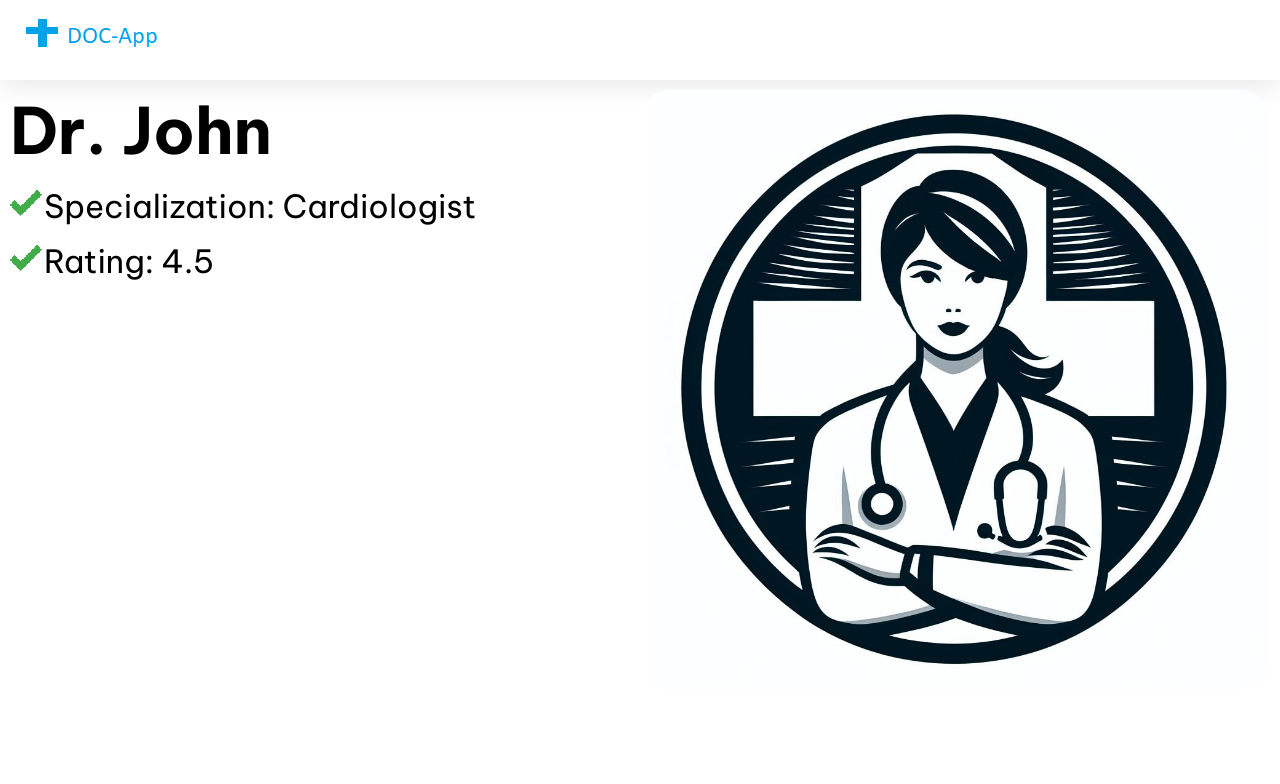
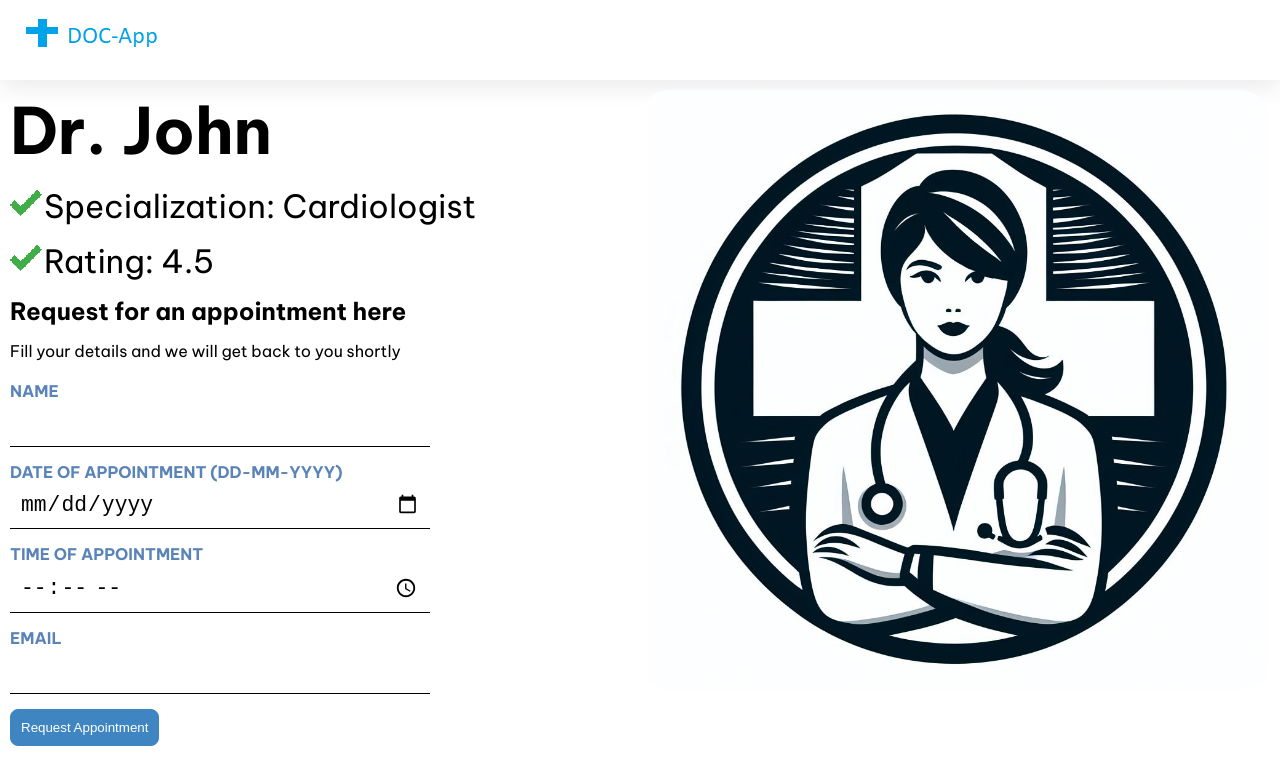
Before and after one commit to aathanush/my-app, an Angular app: page /docdetails/1 in a window 1280 px wide. Shown: the top 784 px of the page. Built offline with nearby package versions, Linux system fonts and the light colour scheme.

Commit message:
Added forms functionality to website

```diff
--- a/src/app/docdetails/docdetails.component.ts
+++ b/src/app/docdetails/docdetails.component.ts
@@ -1,12 +1,14 @@
 import { Component, inject } from '@angular/core';
-import { CommonModule } from '@angular/common';
+import { CommonModule, DatePipe } from '@angular/common';
 import { ActivatedRoute } from '@angular/router';
 import { PatientService } from '../patient.service';
 import { Doctor } from '../doctor';
+import { FormControl, FormGroup, ReactiveFormsModule } from '@angular/forms';
+import { TimeInterval } from 'rxjs/internal/operators/timeInterval';
 @Component({
   selector: 'app-docdetails',
   standalone: true,
-  imports: [],
+  imports: [CommonModule, ReactiveFormsModule],
   template: `
   <article>
     <img class="listing-photo" [src]="doctor?.photo"
@@ -17,6 +19,25 @@ import { Doctor } from '../doctor';
       <p class="listing-location">Rating: {{doctor?.rating}}</p>
 
     </section>
+    <section class="listing-apply">
+      <h2 class="section-heading">Request for an appointment here</h2>
+
+      <p> Fill your details and we will get back to you shortly</p>
+      <br>
+      <form [formGroup]="applyForm" (submit)="submitApplication()">
+        <label for="name">Name</label>
+        <input id="name" type="text" formControlName="name">
+
+        <label for="date">Date of Appointment (DD-MM-YYYY)</label>
+        <input id="date" type="date" formControlName="date">
+
+        <label for="time">Time of appointment</label>
+        <input id="time" type="time" formControlName="time">
+        <label for="email">Email</label>
+        <input id="email" type="email" formControlName="email">
+        <button type="submit" class="primary">Request Appointment</button>
+      </form>
+    </section>
   </article>
 `,
   styleUrl: './docdetails.component.css'
@@ -26,8 +47,26 @@ export class DocdetailsComponent {
     patientService = inject(PatientService);
     doctor: Doctor | undefined;
     doctorId = -1;
+    applyForm = new FormGroup({
+      name: new FormControl(''),
+      date: new FormControl(''),
+      time: new FormControl(''),
+      email: new FormControl('')
+    });
     constructor() {
         this.doctorId = Number(this.route.snapshot.params['id']);
         this.doctor = this.patientService.getDoctorsById(this.doctorId);
     }
+
+    submitApplication() {
+      this.patientService.submitAppointmentRequest(
+        this.applyForm.value.name ?? '',
+        this.applyForm.value.date ?? '',
+        this.applyForm.value.time ?? '',
+        this.applyForm.value.email ?? ''
+
+      );
+    }
+
+
 }
--- a/src/app/patient.service.ts
+++ b/src/app/patient.service.ts
@@ -37,4 +37,11 @@ getAllDoctors(): Doctor[] {
 getDoctorsById(id: number): Doctor | undefined{
   return this.doctorList.find(doctor => doctor.id === id);
 }
+
+submitAppointmentRequest(name: string, date: string, time: string, email: string) {
+
+    console.log(`Appointment request received for ${name} on ${date} at ${time} with email ${email}`);
+
+
 }
+}
```
